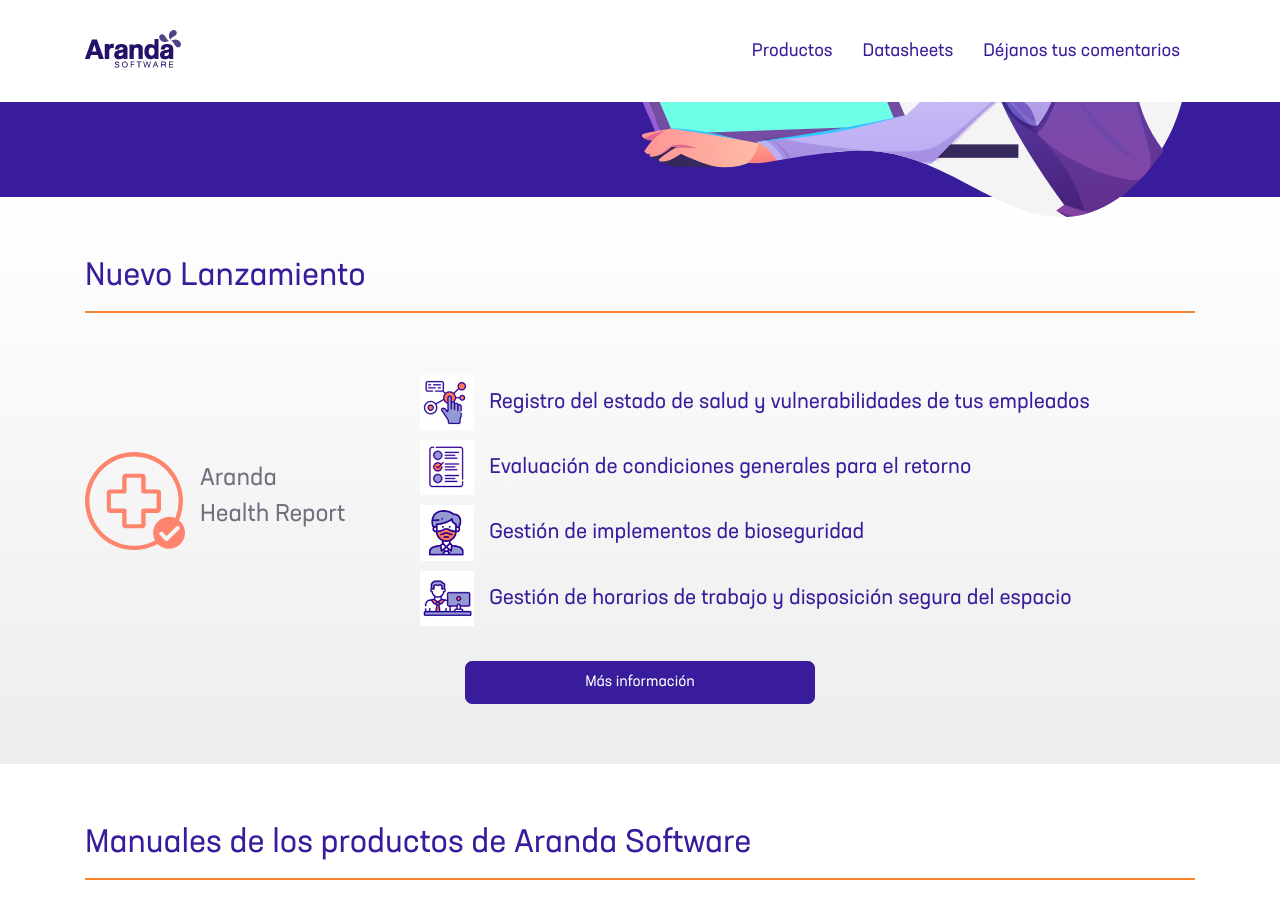
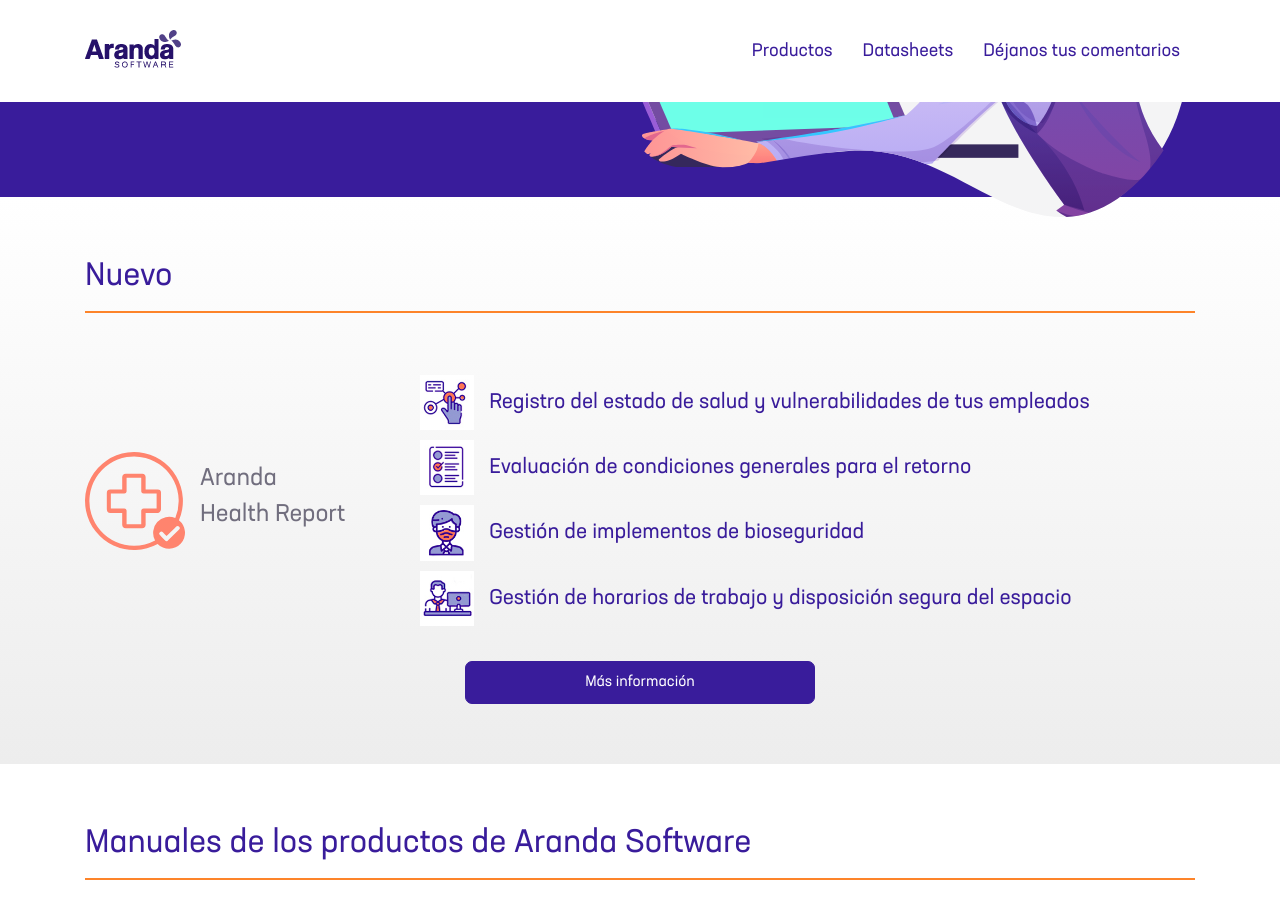
Before and after one commit to aranda-docs/aranda-docs-theme, a Jekyll site: the page built from index.md, in a window 1280 px wide and 900 px high, scrolled down 391 px. Built offline with Jekyll 4.4.1, drawn with Linux system fonts in a browser that asks for light colours.

Commit message:
Update news-highlighted.html

```diff
--- a/_includes/news-highlighted.html
+++ b/_includes/news-highlighted.html
@@ -2,7 +2,7 @@
     <div class="container">
         <div class="row">
             <div class="col">
-                <h1 class="ar-section-heading">Nuevo Lanzamiento</h1>
+                <h1 class="ar-section-heading">Nuevo</h1>
             </div>
         </div>
 
```
